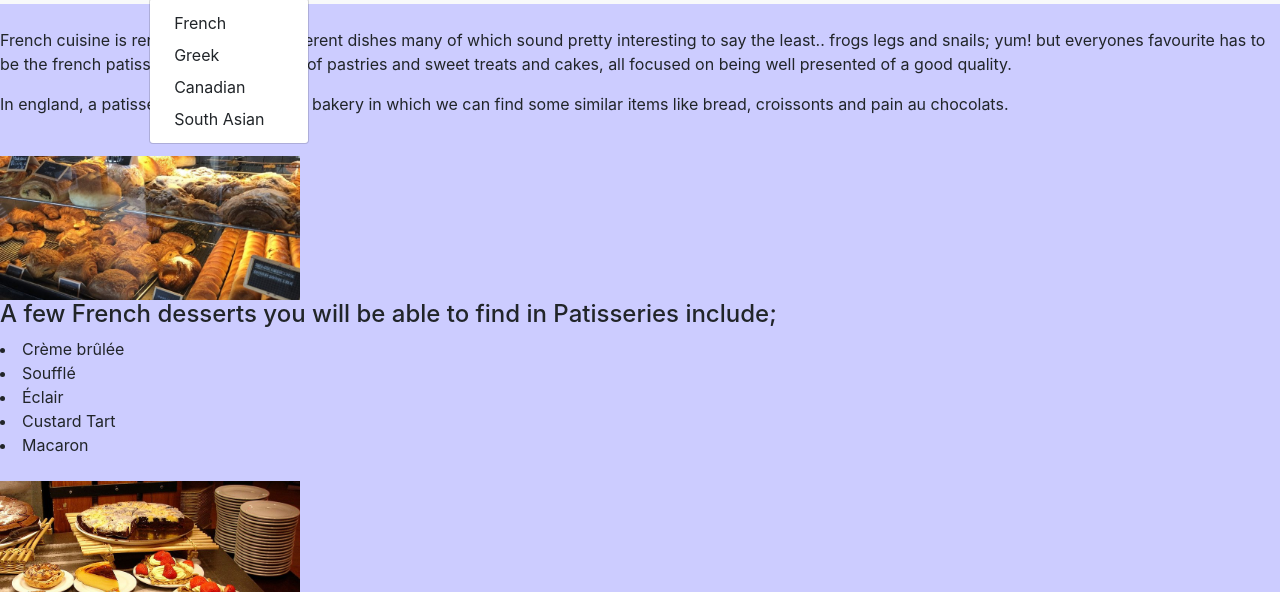
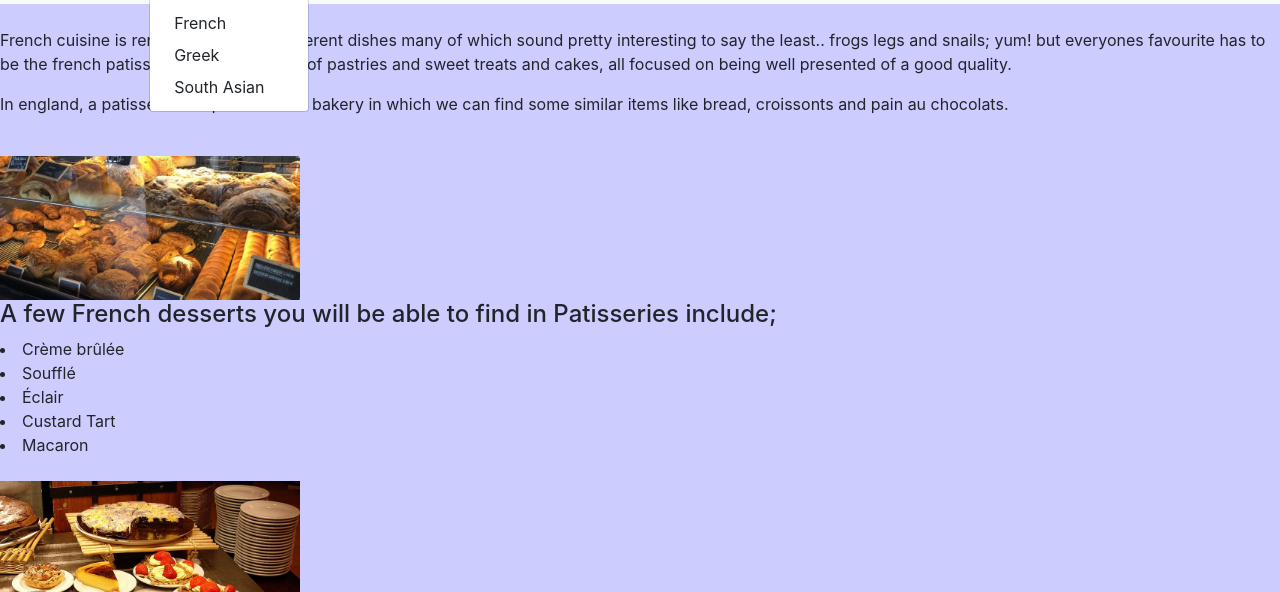
Before and after one commit to Lamprina/globalgrub, a plain HTML site: page my_page.html in a window 1280 px wide. Both pictures are taken after a click on the button "Cuisines". Shown: the part 208-800 px from the top of the page. Drawn offline with nearby package versions, Linux system fonts and the light colour scheme.

Commit message:
Update my_page.html

```diff
--- a/my_page.html
+++ b/my_page.html
@@ -31,8 +31,7 @@
           <div class="dropdown-menu" aria-labelledby="navbarDropdown">
           <a class="dropdown-item" href="my_page.html">French</a>
           <a class="dropdown-item" href="greekcuisine.html">Greek</a>
-          <a class="dropdown-item" href="canadiancuisine.html">Canadian</a>
-          <a class="dropdown-item" href="southasiancuisine.html">South Asian</a>
+          <a class="dropdown-item" href="SouthAsianCuisine.html">South Asian</a>
       </div>
     </li>
   </ul>
```
